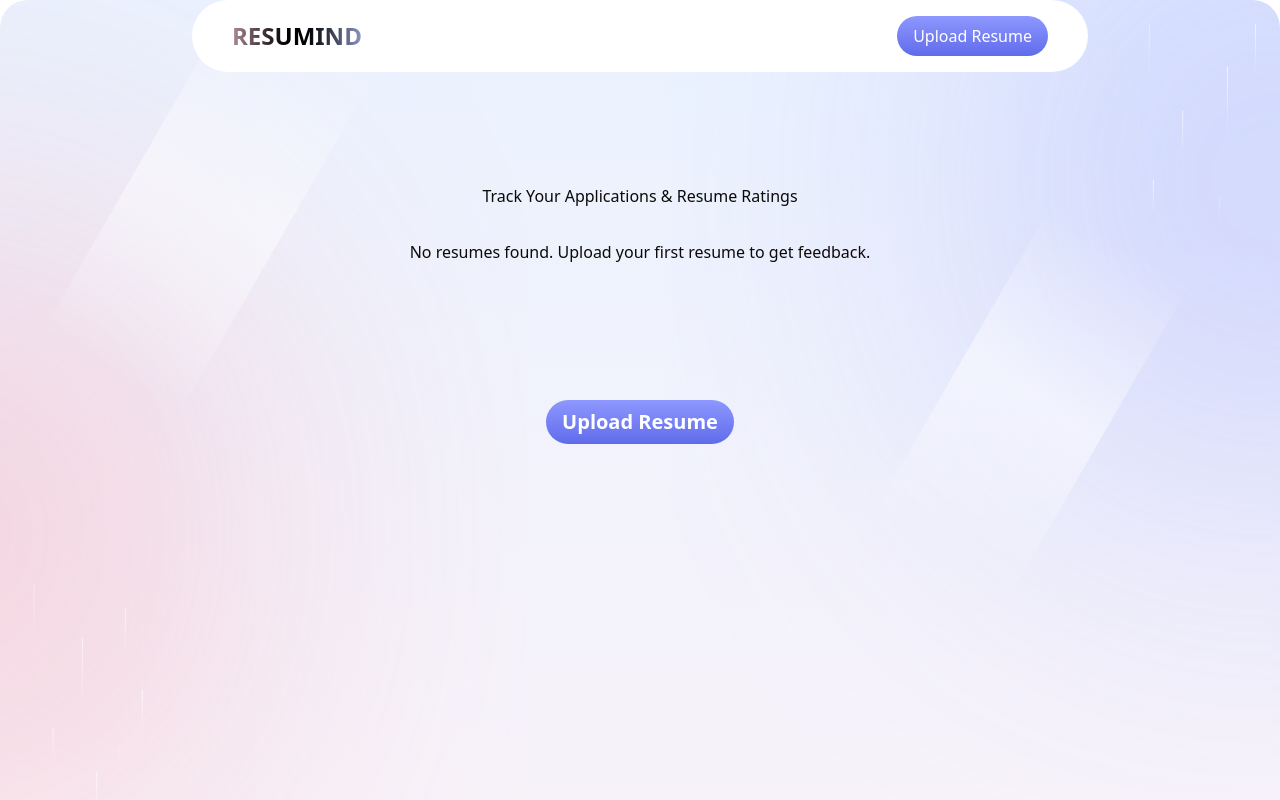
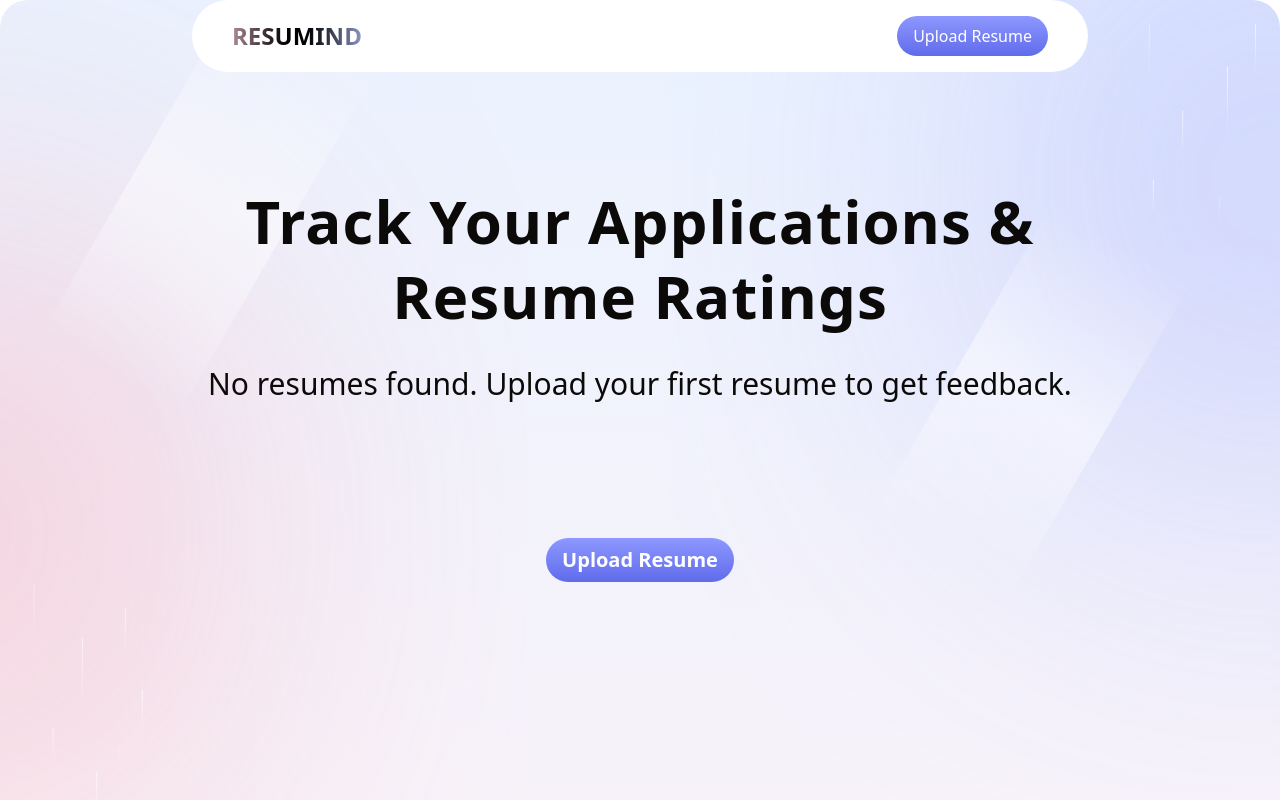
Before and after one commit to olatunde1998/ai-file-analyzer, a Next.js app: page / in a window 1280 px wide. Built offline with nearby package versions, Linux system fonts and the light colour scheme.

Commit message:
headings styles updated

```diff
--- a/components/Home.tsx
+++ b/components/Home.tsx
@@ -30,11 +30,17 @@ export default function Home() {
 
       <section className="flex flex-col items-center gap-8 pt-12 mx-15 pb-5">
         <div className="flex flex-col items-center gap-8 max-w-4xl text-center py-16">
-          <h1>Track Your Applications & Resume Ratings</h1>
+          <h1 className="text-6xl  text-gradient leading-tight tracking-[1px] font-semibold">
+            Track Your Applications & Resume Ratings
+          </h1>
           {!loadingResumes && resumes?.length === 0 ? (
-            <h2>No resumes found. Upload your first resume to get feedback.</h2>
+            <h2 className="text-3xl text-dark-200">
+              No resumes found. Upload your first resume to get feedback.
+            </h2>
           ) : (
-            <h2>Review your submissions and check AI-powered feedback.</h2>
+            <h2 className="text-2xl text-dark-200">
+              Review your submissions and check AI-powered feedback.
+            </h2>
           )}
         </div>
         {loadingResumes && (
```
